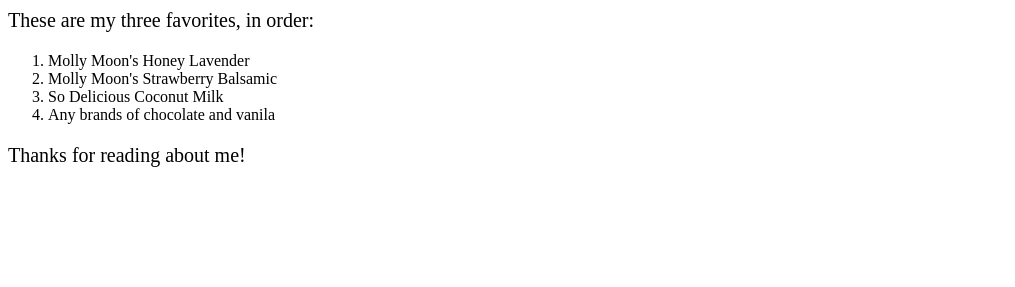
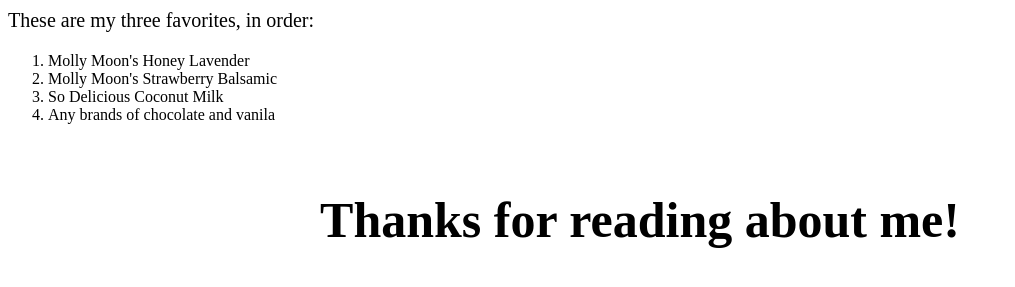
Before and after one commit to cj-callo/my-first-webpage, a plain HTML site: page index.html in a window 1280 px wide. Shown: the part 591-878 px from the top of the page, without its empty margins (0-1015 px from the left). Before the commit the page ends 800 px from the top, so only its background shows below. Drawn offline with Linux system fonts and the light colour scheme.

Commit message:
it will have last sentence larger and center aligned

```diff
--- a/css/styles.css
+++ b/css/styles.css
@@ -41,3 +41,11 @@ li {
 ol{
   text-align: center;
 }
+
+h4 {
+  text-align: center;
+  font-size: 50px;
+  font: bold;
+
+
+}
--- a/index.html
+++ b/index.html
@@ -31,7 +31,7 @@
           <li>Any brands of chocolate and vanila</li>
         </ol>
 
-        <p>Thanks for reading about me!</p>
+        <h4>Thanks for reading about me!</h4>
       </body>
     </head>
     </html>
```
